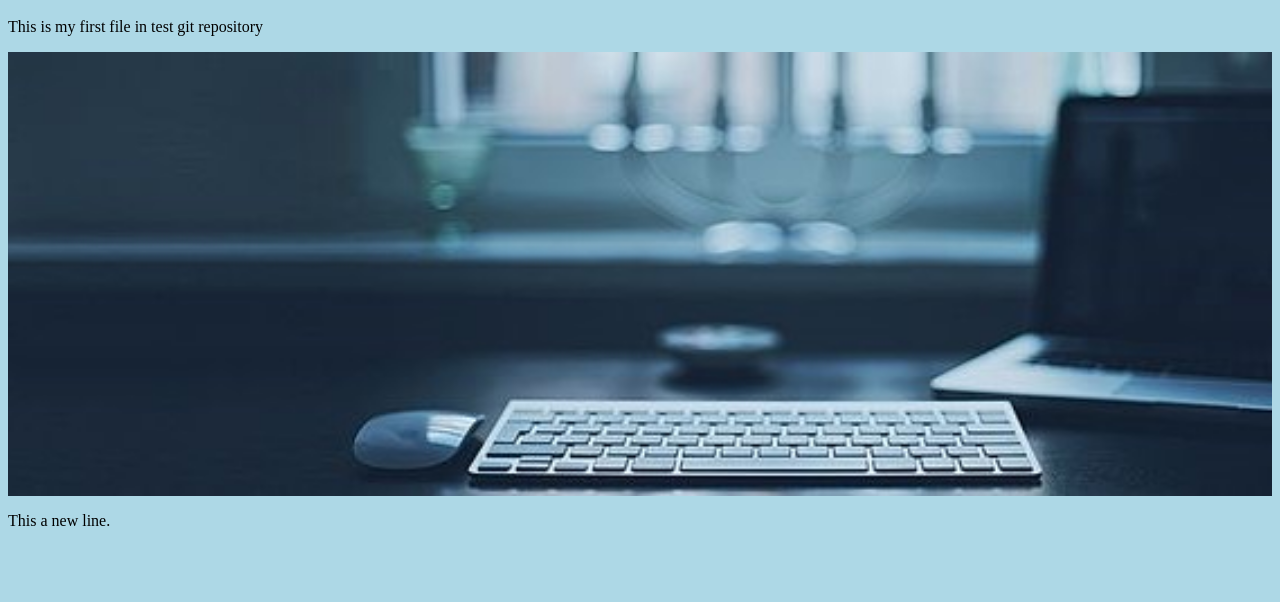
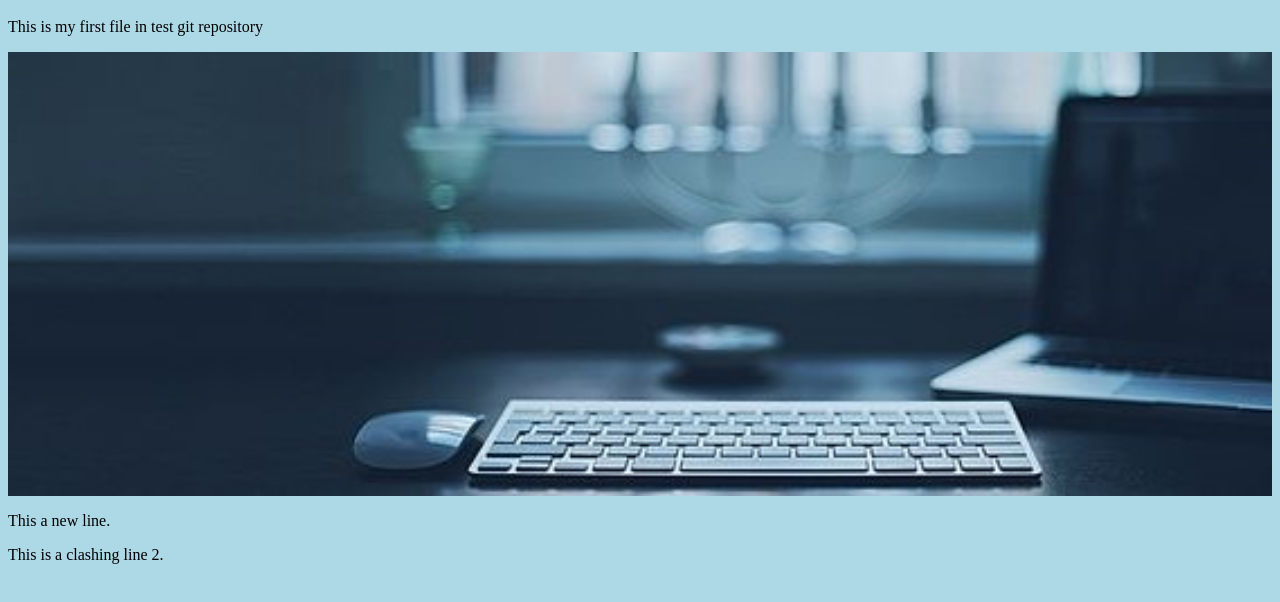
Before and after one commit to RGbored/TestRepo, a plain HTML site: page index.html in a window 1280 px wide. Shown: the part 48-650 px from the top of the page. Drawn offline with Linux system fonts and the light colour scheme.

Commit message:
clashing line 2

```diff
--- a/index.html
+++ b/index.html
@@ -5,5 +5,6 @@
 <p> This is my first file in test git repository</p>
 <div><img src = "cover inv.jpg" style = "width:100%;"></div>
 <p>This a new line.</p>
+<p>This is a clashing line 2.</p>
 </body>
 </html>
```
